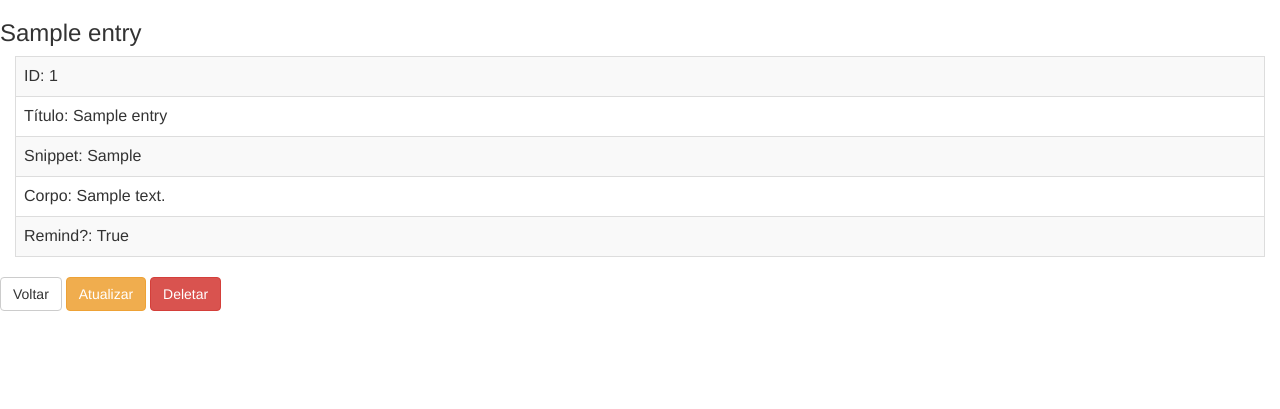
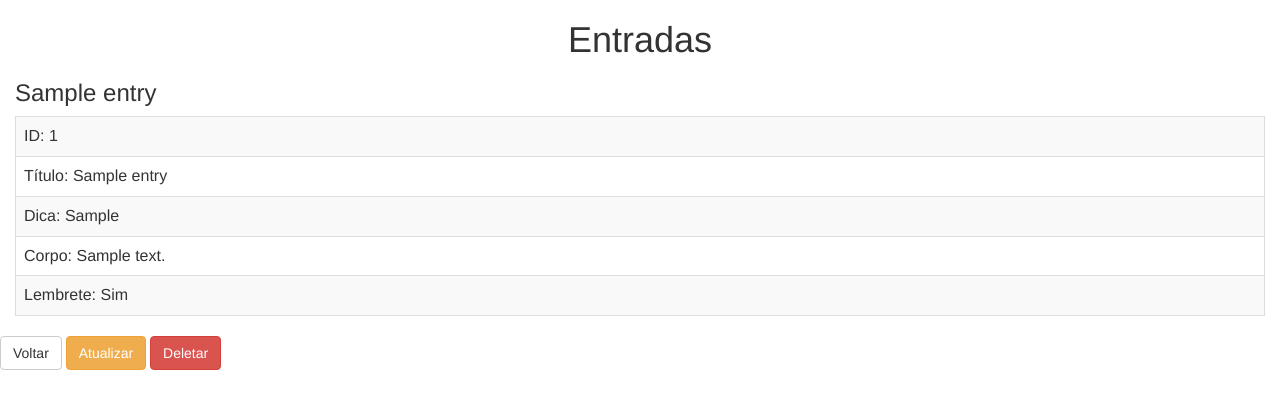
Before and after one commit to marciojss/calendario_app, a Django app: a page that uses cal/templates/cal/detail.html in a window 1280 px wide. Shown: the top 409 px of the page. Run offline with Django 3.2, Linux system fonts and the light colour scheme; tables that the repository leaves empty hold one stand-in row (values such as "Sample post"); parts of the project's set-up code (start-up, migrations or seed data) failed here and were passed over; some libraries are stand-ins or nearby versions.

Commit message:
adicionados estilos emcss, modificada pagina de detalhes

```diff
--- a/cal/static/calendario_app.css
+++ b/cal/static/calendario_app.css
@@ -25,9 +25,7 @@
 	background-color: #1c1c1c;
 	color: gray;
 	overflow: hidden;
-	table-layout:fixed;
-	word-wrap: break-word;
-	width:40px;
+	width:70px;
 }
 
 #entry-update
--- a/cal/templates/cal/detail.html
+++ b/cal/templates/cal/detail.html
@@ -1,11 +1,12 @@
 {% load staticfiles %}
 <head>
     <link href="{% static 'bootstrap.css' %}" rel="stylesheet">
+    <link href="{% static 'calendario_app.css' %}" rel="stylesheet">
 </head>
 
+<div class="container col-lg-12 col-md-12 col-sm-12 col-xs-12">
+    <h1>Entradas</h1>
     <h3>{{ object.title }}</h3>
-
-<div class="container col-lg-12 col-md-12 col-sm-12 col-xs-12">
     <table class="table table-bordered table-striped">
         <tr>
             <td>ID: {{ object.id }}</td>
@@ -14,16 +15,15 @@
             <td>Título: {{ object.title }}</td>
         </tr>
         <tr>
-        <td>Snippet: {{ object.snippet|default_if_none:"" }}</td>
+            <td>Dica: {{ object.snippet|default_if_none:"" }}</td>
         </tr>
         <tr>
             <td>Corpo: {{ object.body|default_if_none:"" }}</td>
         </tr>
         <tr>
-        <td>Remind?: {{ object.remind|default_if_none:"" }}</td>
+            <td>Lembrete: {{ object.remind|yesno:"Sim,Não" }}</td>
         </tr>
     </table>
-
 </div>
 
 <div>
```
Lines whose indentation alone changed are shown as unchanged.
